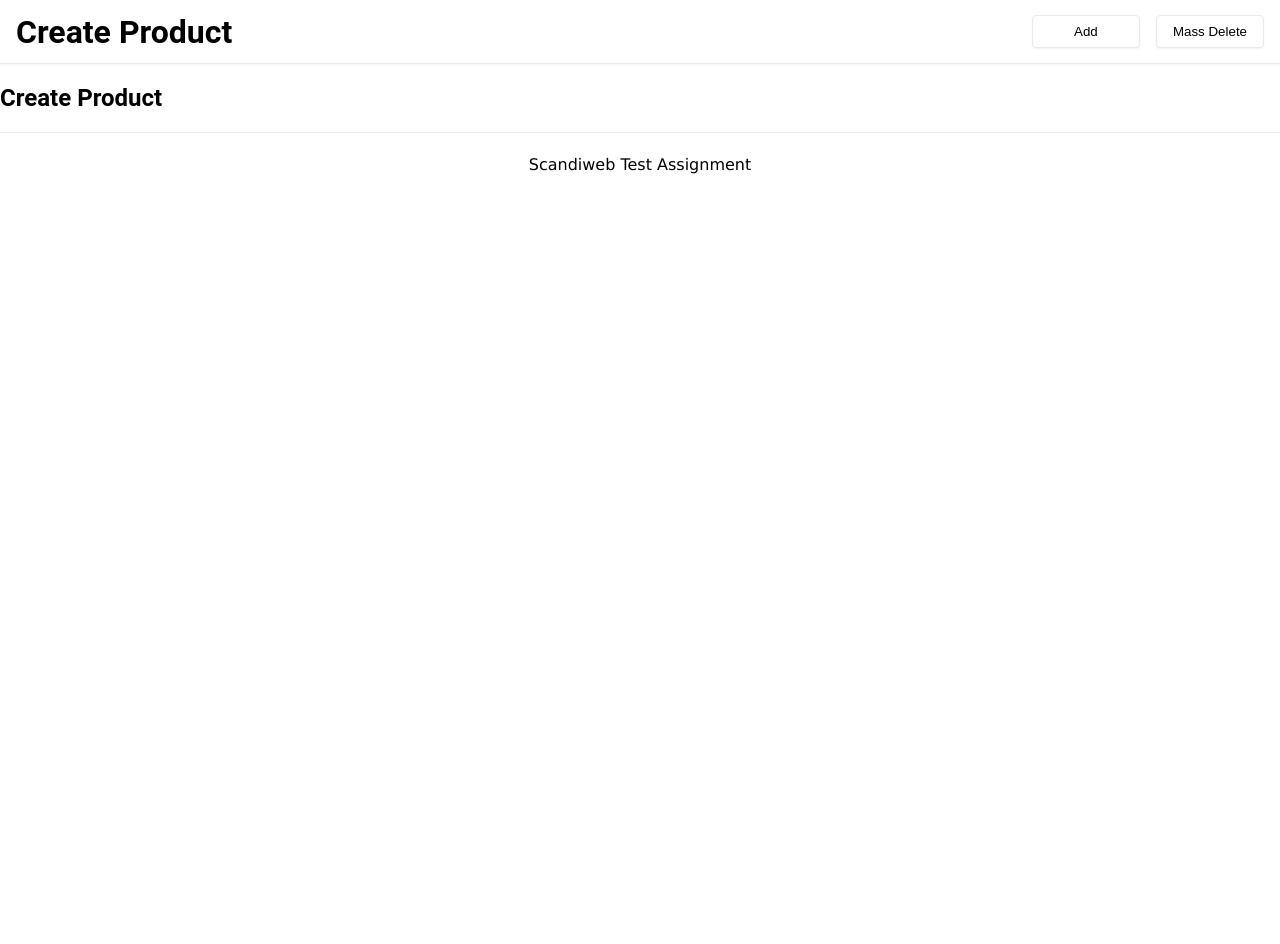
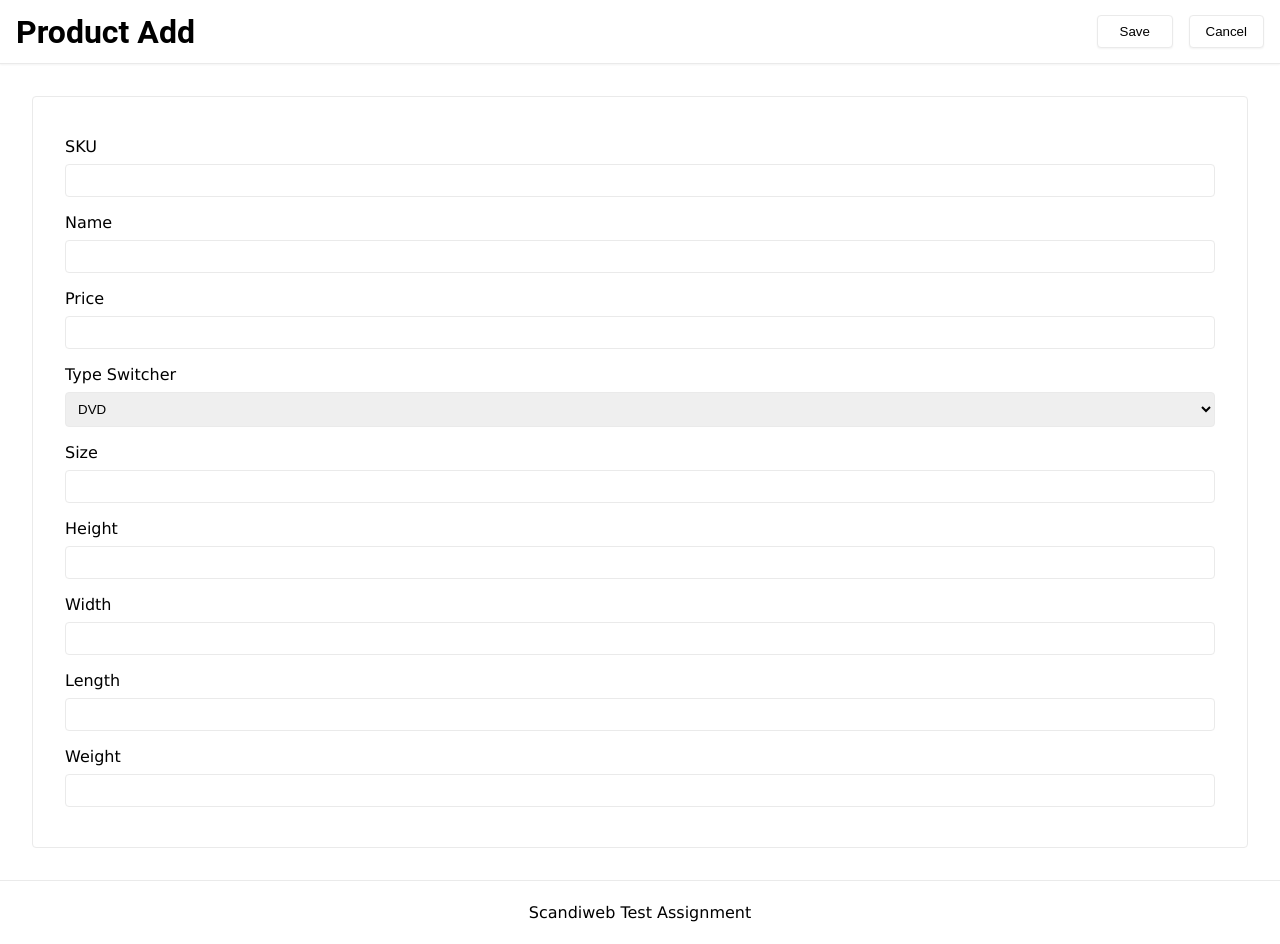
Before and after one commit to hendurhance/scandiweb-client, a Vue app: page /add-product in a window 1280 px wide. Before the commit the page ends 800 px from the top, so only its background shows below. Built offline with nearby package versions, Linux system fonts and the light colour scheme.

Commit message:
added/ add & cancel navigation w/ create product styles

```diff
--- a/src/App.vue
+++ b/src/App.vue
@@ -1,20 +1,9 @@
 <script lang="ts">
 import { defineComponent } from "vue";
-import BaseHeader from "./components/base/BaseHeader.vue";
 import BaseFooter from "./components/base/BaseFooter.vue";
-import { useRoute } from "vue-router";
 export default defineComponent({
   components: {
-    BaseHeader,
     BaseFooter,
-  },
-  setup() {
-    const route = useRoute();
-    const currentRouteName = route.name;
-    console.log(currentRouteName);
-    return {
-      currentRouteName,
-    };
   },
 });
 </script>
@@ -22,7 +11,6 @@ export default defineComponent({
 <template>
   <div>
     <main>
-      <BaseHeader :mode="currentRouteName" />
       <router-view />
       <BaseFooter />
     </main>
--- a/src/components/base/BaseHeader.vue
+++ b/src/components/base/BaseHeader.vue
@@ -1,20 +1,46 @@
 <script lang="ts">
 import { defineComponent } from 'vue';
-
+import { useRouter } from 'vue-router';
 export default defineComponent({
   name: 'BaseHeader',
-  props: ['mode'],
+  props: {
+    title: {
+      type: String,
+      required: true,
+    },
+    buttonMode: {
+      type: String,
+      required: true,
+    },
+  },
+  setup() {
+    const router = useRouter();
+    const handleAddClick = () => {
+      router.push('/add-product');
+    };
+    const handleCancelClick = () => {
+      router.push('/');
+    };
+    return {
+      handleAddClick,
+      handleCancelClick,
+    };
+  },
 });
 </script>
 
 <template>
   <header>
     <h1>
-      {{ mode === 'ProductListing' ? 'Product Listing' : 'Create Product' }}
+      {{ title }}
     </h1>
-    <div class="button-grid">
-      <button>Add</button>
-      <button>Mass Delete</button>
+    <div v-if="buttonMode === 'list'" class="button-grid">
+      <button @click="handleAddClick">Add</button>
+      <button id="delete-product-btn">Mass Delete</button>
+    </div>
+    <div v-else-if="buttonMode === 'add'" class="button-grid">
+      <button>Save</button>
+      <button @click="handleCancelClick">Cancel</button>
     </div>
   </header>
 </template>
--- a/src/pages/CreateProduct.vue
+++ b/src/pages/CreateProduct.vue
@@ -1,7 +1,51 @@
 <template>
     <div>
+      <BaseHeader :title="'Product Add'" :button-mode="'add'" />
         <section>
-            <h1>Create Product</h1>
+            <div class="form-wrapper">
+                <form id="product_form">
+                    <div class="form-group">
+                        <label for="sku">SKU</label>
+                        <input type="text" id="sku" name="sku" />
+                    </div>
+                    <div class="form-group">
+                        <label for="name">Name</label>
+                        <input type="text" id="name" name="name" />
+                    </div>
+                    <div class="form-group">
+                        <label for="price">Price</label>
+                        <input type="text" id="price" name="price" />
+                    </div>
+                    <div class="form-group">
+                        <label for="productType">Type Switcher</label>
+                        <select id="productType" name="productType">
+                            <option value="dvd">DVD</option>
+                            <option value="book">Book</option>
+                            <option value="furniture">Furniture</option>
+                        </select>
+                    </div>
+                    <div class="form-group">
+                        <label for="size">Size</label>
+                        <input type="text" id="size" name="size" />
+                    </div>
+                    <div class="form-group">
+                        <label for="height">Height</label>
+                        <input type="text" id="height" name="height" />
+                    </div>
+                    <div class="form-group">
+                        <label for="width">Width</label>
+                        <input type="text" id="width" name="width" />
+                    </div>
+                    <div class="form-group">
+                        <label for="length">Length</label>
+                        <input type="text" id="length" name="length" />
+                    </div>
+                    <div class="form-group">
+                        <label for="weight">Weight</label>
+                        <input type="text" id="weight" name="weight" />
+                    </div>
+                </form>
+            </div>
         </section>
     </div>
 </template>
@@ -13,5 +57,42 @@ export default defineComponent({
     components: {
         BaseHeader,
     },
+    setup() {}
 });
 </script>
+
+<style scoped lang="scss">
+.form-wrapper {
+    padding: 1rem;
+    margin: 1rem;
+    border: 1px solid #eaeaea;
+    border-radius: 0.25rem;
+}
+
+form {
+    margin: 0 auto;
+    padding: 1rem;
+    display: flex;
+    flex-direction: column;
+    justify-content: space-between;
+}
+
+.form-group {
+    display: flex;
+    flex-direction: column;
+    margin: 0.5rem 0;
+}
+
+label {
+    font-weight: 400;
+    margin-bottom: 0.5rem;
+}
+
+input, select {
+    padding: 0.5rem;
+    border-radius: 0.25rem;
+    border: 1px solid #eaeaea;
+}
+
+
+</style>
--- a/src/pages/ProductListing.vue
+++ b/src/pages/ProductListing.vue
@@ -1,5 +1,6 @@
 <template>
     <div>
+        <BaseHeader :title="'Product List'" :button-mode="'list'" />
         <section>
             <div class="product-grid">
                 <div class="product-item">
@@ -73,8 +74,13 @@
 
 <script lang="ts">
 import { defineComponent } from "vue";
+import BaseHeader from "../components/base/BaseHeader.vue";
 
-export default defineComponent({});
+export default defineComponent({
+    components: {
+        BaseHeader,
+    },
+});
 </script>
 
 <style lang="scss" scoped >
@@ -134,5 +140,4 @@ section {
         grid-template-columns: repeat(1, 1fr);
     }
 }
-
 </style>
--- a/src/style.css
+++ /dev/null
@@ -1,80 +0,0 @@
-:root {
-  font-family: Inter, system-ui, Avenir, Helvetica, Arial, sans-serif;
-  line-height: 1.5;
-  font-weight: 400;
-
-  color-scheme: light dark;
-  color: rgba(255, 255, 255, 0.87);
-  background-color: #242424;
-
-  font-synthesis: none;
-  text-rendering: optimizeLegibility;
-  -webkit-font-smoothing: antialiased;
-  -moz-osx-font-smoothing: grayscale;
-  -webkit-text-size-adjust: 100%;
-}
-
-a {
-  font-weight: 500;
-  color: #646cff;
-  text-decoration: inherit;
-}
-a:hover {
-  color: #535bf2;
-}
-
-body {
-  margin: 0;
-  display: flex;
-  place-items: center;
-  min-width: 320px;
-  min-height: 100vh;
-}
-
-h1 {
-  font-size: 3.2em;
-  line-height: 1.1;
-}
-
-button {
-  border-radius: 8px;
-  border: 1px solid transparent;
-  padding: 0.6em 1.2em;
-  font-size: 1em;
-  font-weight: 500;
-  font-family: inherit;
-  background-color: #1a1a1a;
-  cursor: pointer;
-  transition: border-color 0.25s;
-}
-button:hover {
-  border-color: #646cff;
-}
-button:focus,
-button:focus-visible {
-  outline: 4px auto -webkit-focus-ring-color;
-}
-
-.card {
-  padding: 2em;
-}
-
-#app {
-  max-width: 1280px;
-  margin: 0 auto;
-  padding: 2rem;
-  text-align: center;
-}
-
-@media (prefers-color-scheme: light) {
-  :root {
-    color: #213547;
-    background-color: #ffffff;
-  }
-  a:hover {
-    color: #747bff;
-  }
-  button {
-    background-color: #f9f9f9;
-  }
-}
--- a/src/style.scss
+++ b/src/style.scss
@@ -32,3 +32,7 @@ img {
   max-width: 100%;
   height: auto;
 }
+
+section {
+    padding: 1rem;
+}
```
Lines whose indentation alone changed are shown as unchanged.
